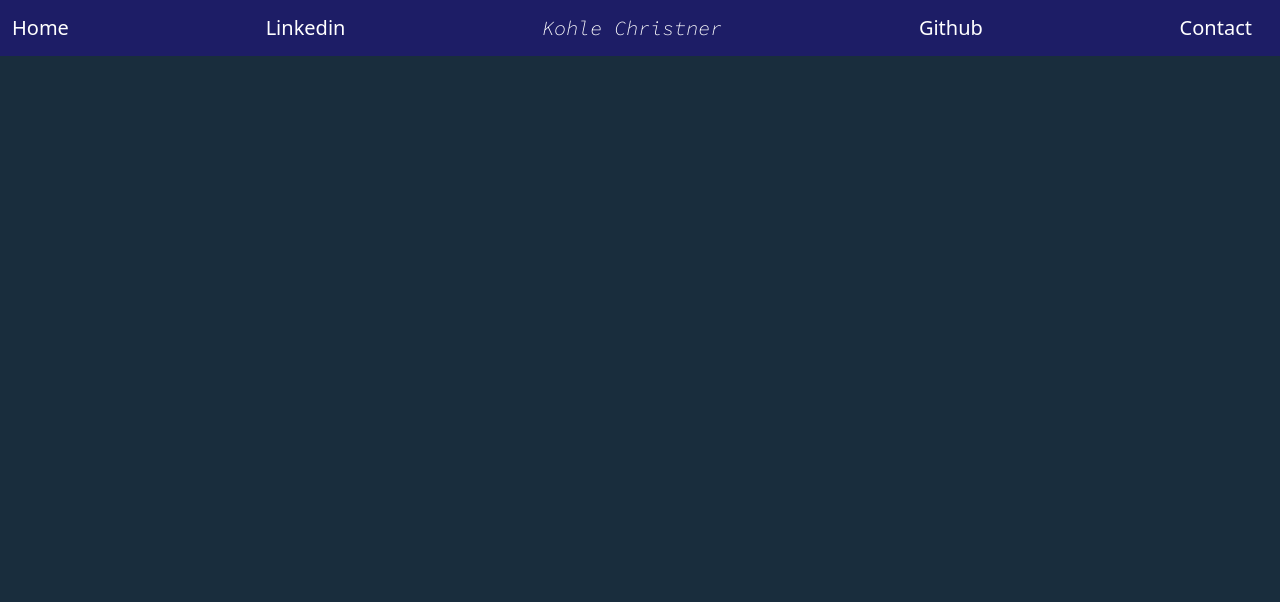
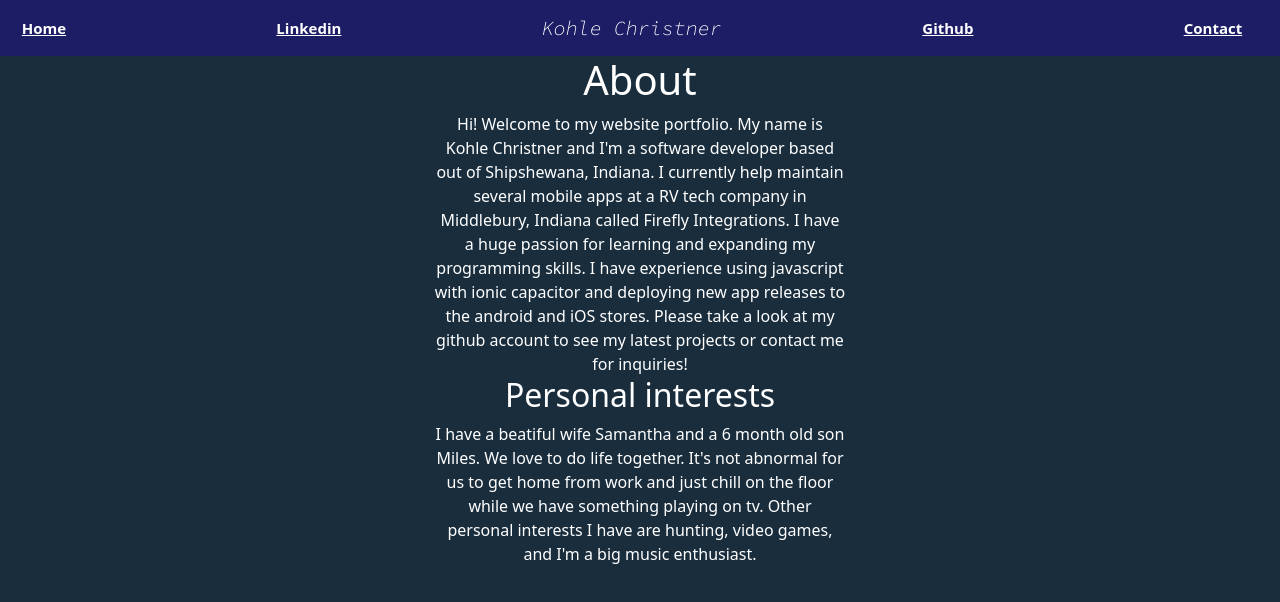
Before and after one commit to kohleChristner95/portfolio-website, a React (Create React App) app: page / in a window 1280 px wide. Shown: the top 602 px of the page. Built offline with nearby package versions, Linux system fonts and the light colour scheme.

Commit message:
Changed components to just pass props argument directly instead of destructuring for now.
Started adding information to home page.

Added github link to navbar.

```diff
--- a/src/App.js
+++ b/src/App.js
@@ -1,17 +1,38 @@
 import "./App.css";
 import Navbar from "./Components/Navbar";
 
-function App() {
+const App = () => {
   return (
     <div className="App">
       <Navbar />
       <div className="empty-color full-height row">
         <div className="label col-md-4"></div>
-        <div className="label col-md-4"></div>
+        <div className="label col-md-4">
+          <h1>About</h1>
+          <div>
+            Hi! Welcome to my website portfolio. My name is Kohle Christner and
+            I'm a software developer based out of Shipshewana, Indiana. I
+            currently help maintain several mobile apps at a RV tech company in
+            Middlebury, Indiana called Firefly Integrations. I have a huge
+            passion for learning and expanding my programming skills. I have
+            experience using javascript with ionic capacitor and deploying new
+            app releases to the android and iOS stores. Please take a look at my
+            github account to see my latest projects or contact me for
+            inquiries!
+            <h2>Personal interests</h2>
+            <div>
+              I have a beatiful wife Samantha and a 6 month old son Miles. We
+              love to do life together. It's not abnormal for us to get home
+              from work and just chill on the floor while we have something
+              playing on tv. Other personal interests I have are hunting, video
+              games, and I'm a big music enthusiast.
+            </div>
+          </div>
+        </div>
         <div className="label col-md-4"></div>
       </div>
     </div>
   );
-}
+};
 
 export default App;
--- a/src/Components/Navbar.js
+++ b/src/Components/Navbar.js
@@ -2,17 +2,20 @@ import React from "react";
 import Navbaritem from "./Navbaritem";
 import TitleHeader from "./TitleHeader";
 
-const Navbar = ({ props }) => {
+const Navbar = (props) => {
   return (
     <nav
       style={{ backgroundColor: "rgb(29, 29, 102)" }}
       className="navbar navbar-collapse"
     >
-      <div className="container-fluid navbar-brand navbar-toggle">
+      <div className="container-fluid navbar-brand navbar-collapse collapse">
         <Navbaritem navbarSelection="Home" />
         <Navbaritem navbarSelection="Linkedin" />
         <TitleHeader className="center-block" name="Kohle Christner" />
-        <Navbaritem navbarSelection="Github" />
+        <Navbaritem
+          link="https://github.com/kohleChristner95"
+          navbarSelection="Github"
+        />
         <Navbaritem navbarSelection="Contact" />
       </div>
     </nav>
--- a/src/Components/Navbaritem.js
+++ b/src/Components/Navbaritem.js
@@ -1,7 +1,11 @@
 import React from "react";
 
-const Navbaritem = ({ navbarSelection }) => {
-  return <div>{navbarSelection}</div>;
+const Navbaritem = (props) => {
+  return (
+    <a href={props.link} className="badge">
+      {props.navbarSelection}
+    </a>
+  );
 };
 
 export default Navbaritem;
--- a/src/Components/TitleHeader.js
+++ b/src/Components/TitleHeader.js
@@ -1,7 +1,7 @@
 import React from "react";
 
-const TitleHeader = ({ name }) => {
-  return <div className="titleHeader">{name}</div>;
+const TitleHeader = (props) => {
+  return <div className="titleHeader">{props.name}</div>;
 };
 
 export default TitleHeader;
```
